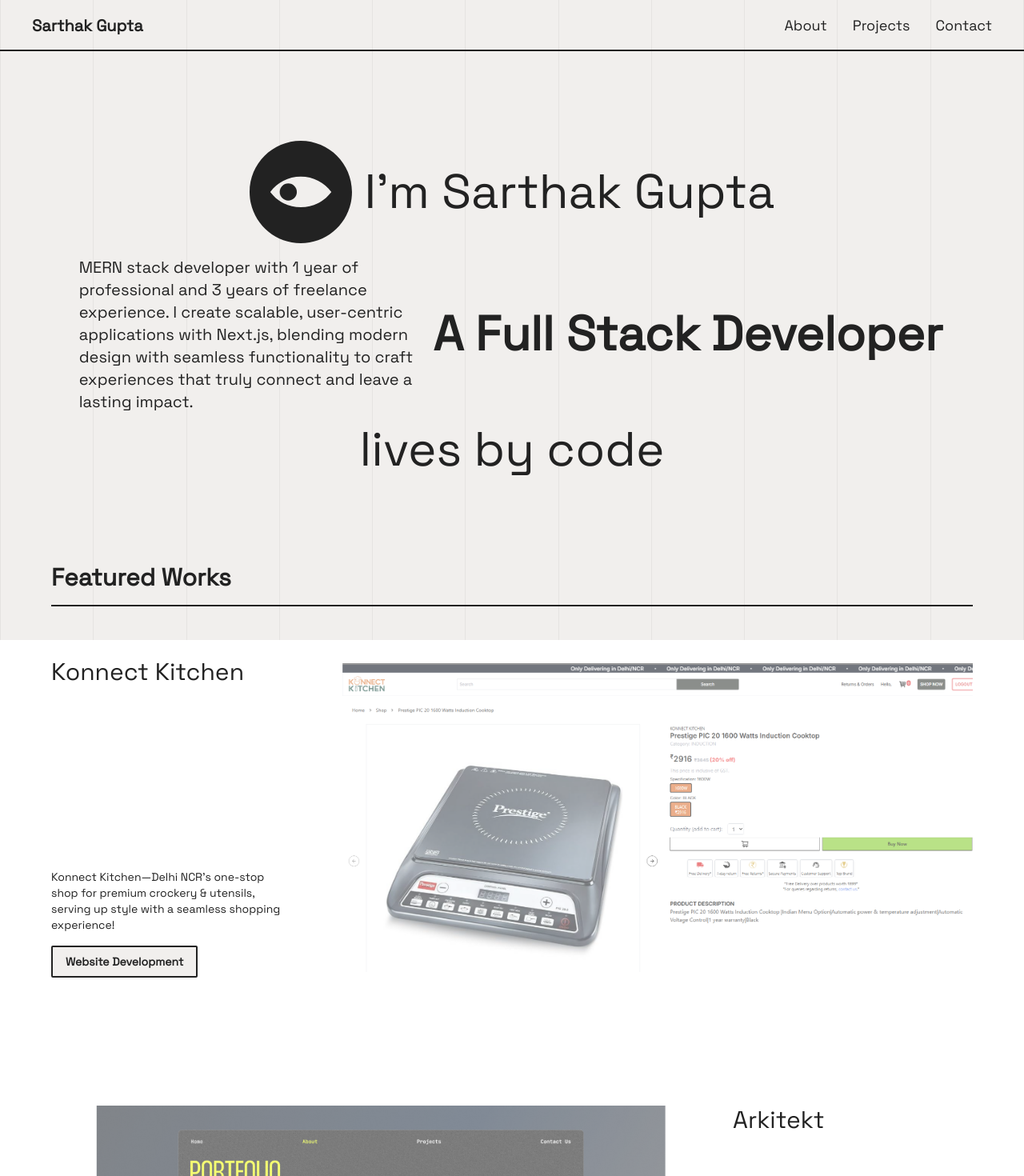
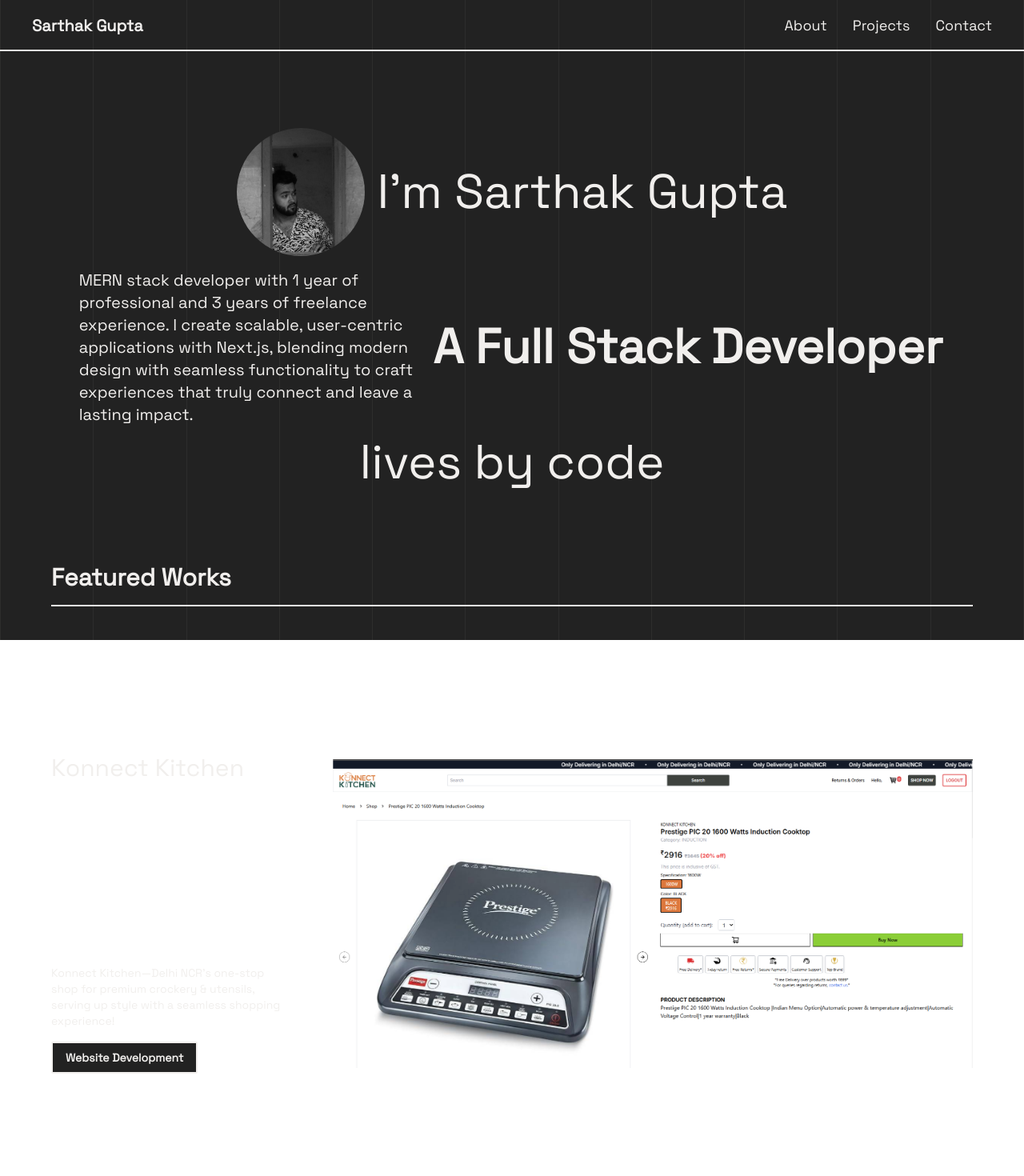
Before and after one commit to sarthak-g75/portfolio, a React (Vite) app: page / in a window 1280 px wide. Shown: the top 1470 px of the page at 80% size. Built offline with nearby package versions, Linux system fonts and the light colour scheme.

Commit message:
added projects and added scroll to navbar

```diff
--- a/src/App.jsx
+++ b/src/App.jsx
@@ -4,7 +4,7 @@ import Navbar from './components/Navbar.jsx'
 import Cursor from './components/cursor.jsx'
 import Landing from './pages/Landing.jsx'
 import Footer from './components/Footer.jsx'
-
+import Contact from './pages/Contact.jsx'
 function App() {
   return (
     <div className='text-primary'>
@@ -16,6 +16,10 @@ function App() {
           path='/'
           element={<Landing />}
         />
+        <Route
+          path='/contact-me'
+          element={<Contact />}
+        />
       </Routes>
       <Footer />
     </div>
--- /dev/null
+++ b/src/components/About.jsx
@@ -0,0 +1,14 @@
+import React from 'react'
+
+const About = () => {
+  return (
+    <div
+      className='h-screen'
+      id='about'
+    >
+      About
+    </div>
+  )
+}
+
+export default About
--- a/src/components/AutoCarousel.jsx
+++ b/src/components/AutoCarousel.jsx
@@ -1,22 +1,24 @@
-import { useState, useEffect } from 'react'
-import { motion } from 'framer-motion'
+import { useState, useEffect, useRef } from 'react'
+import { motion, useInView } from 'framer-motion'
 import { Link } from 'react-router-dom'
 
 const AutoCarousel = ({ link, images }) => {
   const [index, setIndex] = useState(0)
-
+  const carouselRef = useRef(null)
+  const isInView = useInView(carouselRef, { once: false, margin: '-50px' })
   useEffect(() => {
     const interval = setInterval(() => {
       setIndex((prevIndex) => (prevIndex + 1) % images.length)
     }, 3000)
 
     return () => clearInterval(interval)
-  }, [])
+  }, [isInView, images.length])
 
   return (
     <Link
       to={link}
       className='relative flex justify-center w-full h-auto overflow-hidden '
+      ref={carouselRef}
     >
       <div data-hover-text='Read More'>
         <motion.img
@@ -24,7 +26,7 @@ const AutoCarousel = ({ link, images }) => {
           src={images[index]}
           alt='Carousel Image'
           initial={{ opacity: 0, x: 30 }}
-          animate={{ opacity: 1, x: 0 }}
+          animate={isInView ? { opacity: 1, x: 0 } : { opacity: 0, x: -30 }}
           exit={{ opacity: 0, x: -30 }} // Smooth exit animation
           transition={{
             type: 'spring',
--- a/src/components/Hero.jsx
+++ b/src/components/Hero.jsx
@@ -19,11 +19,17 @@ const Hero = () => {
             delay: 1,
           }}
           className={`flex items-center justify-center gap-4 `}
-          style={{ x: yProgress * 300 }}
+          style={{ x: yProgress * 600 }}
         >
-          <img
+          {/* <img
             className='w-24 h-24 2xl:w-44 2xl:h-44 lg:w-32 lg:h-32'
             src='/darkLogo.svg'
+            // src='/lightLogo.svg'
+            alt='logo'
+          /> */}
+          <img
+            className='object-cover rounded-full w-44 h-36 2xl:w-52 2xl:h-52 lg:w-40 lg:h-40'
+            src='/pf.jpg'
             // src='/lightLogo.svg'
             alt='logo'
           />
@@ -81,7 +87,7 @@ const Hero = () => {
         <motion.div
           initial={{ y: 50, opacity: 0 }}
           animate={{ y: 0, opacity: 1 }}
-          style={{ x: yProgress * -300 }}
+          style={{ x: yProgress * -600 }}
           transition={{
             type: 'spring',
             stiffness: 100,
--- a/src/components/Navbar.jsx
+++ b/src/components/Navbar.jsx
@@ -1,30 +1,58 @@
-import { Link } from 'react-router-dom'
+// import { Link } from 'react-router-dom'
+// import { Link as ScrollLink } from 'react-scroll'
+import { Link, useNavigate, useLocation } from 'react-router-dom'
 import { easeInOut, motion } from 'motion/react'
 
 const name = 'Sarthak Gupta'
 const links = [
-  { name: 'About', path: '/' },
-  { name: 'Projects', path: '/' },
-  { name: 'Contact', path: '/' },
+  { name: 'About', to: 'about' },
+  { name: 'Projects', to: 'projects' },
+  { name: 'Contact', to: '/contact-me', nav: true },
 ]
 const delay = 0.5
 const Navbar = () => {
+  const location = useLocation()
+  const navigate = useNavigate()
+
+  const handleScrollLinkClick = (to) => {
+    if (location.pathname !== '/') {
+      navigate('/')
+      setTimeout(() => {
+        document
+          .getElementById(to)
+          ?.scrollIntoView({ behavior: 'smooth', block: 'start' })
+      }, 500) // Adjust delay if needed
+    } else {
+      document
+        .getElementById(to)
+        ?.scrollIntoView({ behavior: 'smooth', block: 'start' })
+    }
+  }
   return (
     <nav className='relative   h-[8vh] flex items-center lg:px-10 px-4'>
       <div className='flex items-center justify-between w-full'>
-        <Link to='/'>
+        <Link
+          to='/'
+          smooth={true}
+          duration={500}
+        >
           <motion.h2
             initial={{ y: 30, opacity: 0 }}
             animate={{ y: 0, opacity: 1 }}
-            data-hover-text='Home'
             transition={{ duration: 0.8, ease: easeInOut }}
-            className='text-lg font-semibold 2xl:text-2xl text-nowrap lg:text-xl'
+            className='text-lg font-semibold cursor-pointer 2xl:text-2xl text-nowrap lg:text-xl'
           >
             {name}
           </motion.h2>
         </Link>
         <div className='flex gap-4 text-lg font-medium lg:gap-8'>
-          {links.map((link, index) => (
+          {links.map((link, index) =>
+            link.nav ? (
+              <Link
+                key={link.name}
+                to={link.to}
+                className='transition-all duration-300 text-text hover:scale-110'
+              >
                 <motion.h2
                   initial={{ y: 30, opacity: 0 }}
                   animate={{ y: 0, opacity: 1 }}
@@ -33,18 +61,37 @@ const Navbar = () => {
                     ease: easeInOut,
                     delay: delay * (index + 1),
                   }}
-              whileHover={{ scale: 1.05 }}
-              whileTap={{ scale: 0.95 }}
-            >
-              <Link
-                key={link.name}
-                to={link.path}
-                className='text-text '
+                  className='cursor-pointer'
                 >
                   {link.name}
+                </motion.h2>
               </Link>
+            ) : (
+              <div
+                // smooth={true}
+                // duration={500}
+                // offset={-50}
+                // key={link.name}
+                // to={link.to}
+                onClick={() => handleScrollLinkClick(link.to)}
+                className='transition-all duration-300 text-text hover:scale-110'
+              >
+                <motion.h2
+                  initial={{ y: 30, opacity: 0 }}
+                  animate={{ y: 0, opacity: 1 }}
+                  transition={{
+                    duration: 0.8,
+                    ease: easeInOut,
+                    delay: delay * (index + 1),
+                  }}
+                  data-hover-text={link.name}
+                  className='cursor-pointer'
+                >
+                  {link.name}
                 </motion.h2>
-          ))}
+              </div>
+            )
+          )}
         </div>
         <motion.div
           initial={{ width: 0, opacity: 0 }}
--- a/src/components/ProjectSection.jsx
+++ b/src/components/ProjectSection.jsx
@@ -7,7 +7,7 @@ const ProjectSection = ({ elem, index }) => {
   const x = index % 2 !== 0 ? 30 : -30
   const reverseX = index % 2 === 0 ? 30 : -30
   return (
-    <div className='w-full '>
+    <div className='flex flex-col justify-center w-full h-[60vh] lg:h-[80vh]'>
       <div
         className={`flex flex-col-reverse justify-between gap-6 lg:gap-0 ${
           index % 2 === 0 ? 'lg:flex-row' : 'lg:flex-row-reverse'
--- a/src/components/Projects.jsx
+++ b/src/components/Projects.jsx
@@ -3,7 +3,10 @@ import ProjectSection from './ProjectSection'
 import { projectData } from '../assets/projectData'
 const Projects = () => {
   return (
-    <div className='flex flex-col items-center '>
+    <div
+      className='flex flex-col items-center '
+      id='projects'
+    >
       <motion.div
         initial={{ opacity: 0 }}
         animate={{ opacity: 1 }}
--- a/src/components/cursor.jsx
+++ b/src/components/cursor.jsx
@@ -54,7 +54,7 @@ const cursor = () => {
   }, [])
   return (
     <motion.div
-      className={`fixed top-0 left-0 z-[999] rounded-full pointer-events-none ${
+      className={`fixed top-0 left-0 z-[999] rounded-full pointer-events-none hidden lg:flex ${
         !isHovered && `mix-blend-difference`
       } flex items-center justify-center text-black font-medium
       `}
--- /dev/null
+++ b/src/pages/Contact.jsx
@@ -0,0 +1,7 @@
+import React from 'react'
+
+const Contact = () => {
+  return <div className='h-screen'>Contact</div>
+}
+
+export default Contact
--- a/src/pages/Landing.jsx
+++ b/src/pages/Landing.jsx
@@ -1,3 +1,4 @@
+import About from '../components/About.jsx'
 import Hero from '../components/Hero.jsx'
 import Projects from '../components/Projects.jsx'
 const Landing = () => {
@@ -5,7 +6,7 @@ const Landing = () => {
     <>
       <Hero />
       <Projects />
-      {/* <div className='flex flex-col items-center justify-center w-full h-screen gap-4 lg:flex-row '></div> */}
+      <About />
     </>
   )
 }
--- a/tailwind.config.js
+++ b/tailwind.config.js
@@ -5,10 +5,10 @@ export default {
     extend: {
       scrollBehavior: ['responsive', 'smooth'],
       colors: {
-        accent: '#f1efed',
-        primary: '#222222',
-        // primary: '#f1efed',
-        // accent: '#222222',
+        // accent: '#f1efed',
+        // primary: '#222222',
+        primary: '#f1efed',
+        accent: '#222222',
       },
       fontFamily: {
         space: ['Space Grotesk', 'sans-serif'],
```
Also changed, not shown: public/pf.jpg (added). Lines whose indentation alone changed are shown as unchanged.
